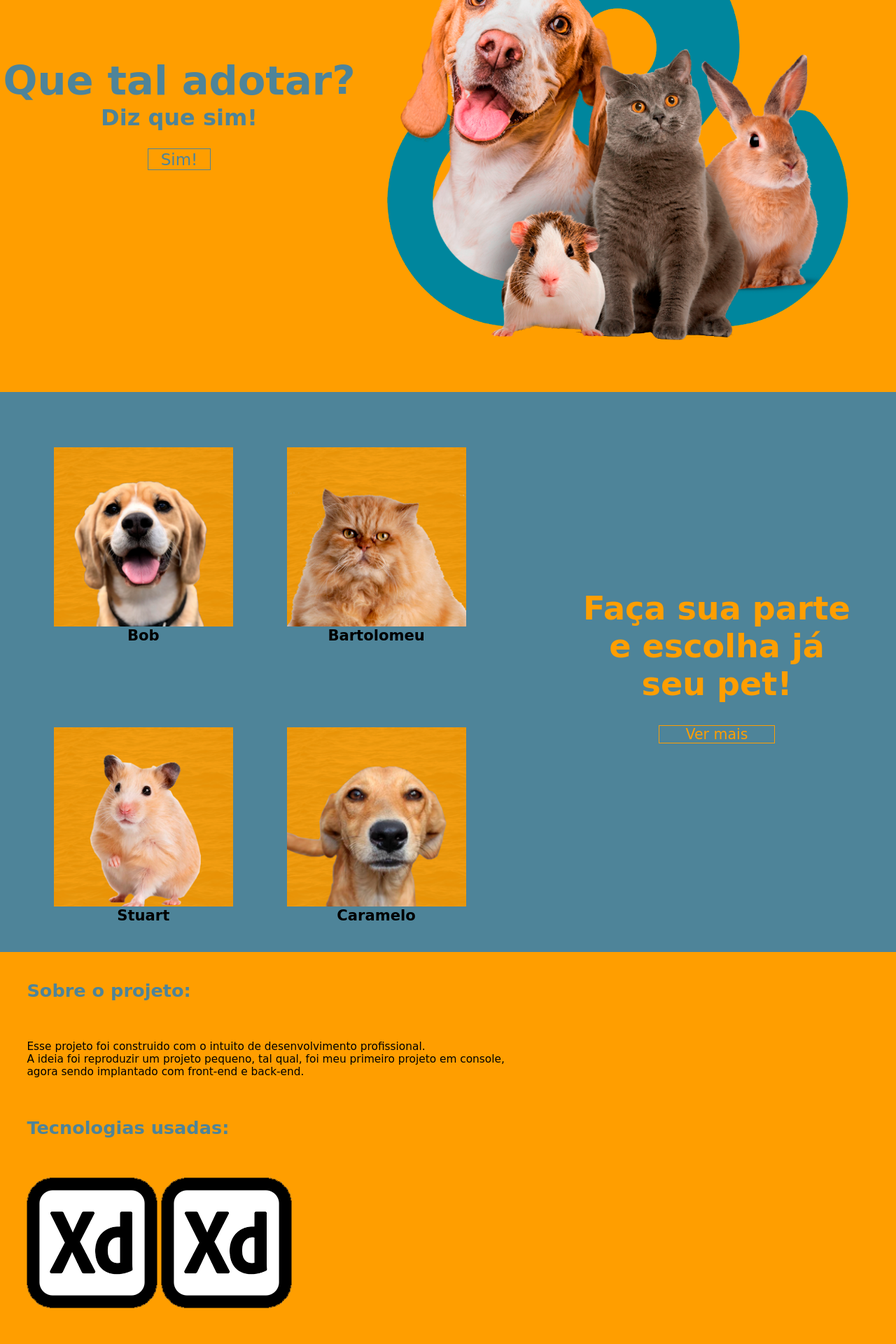
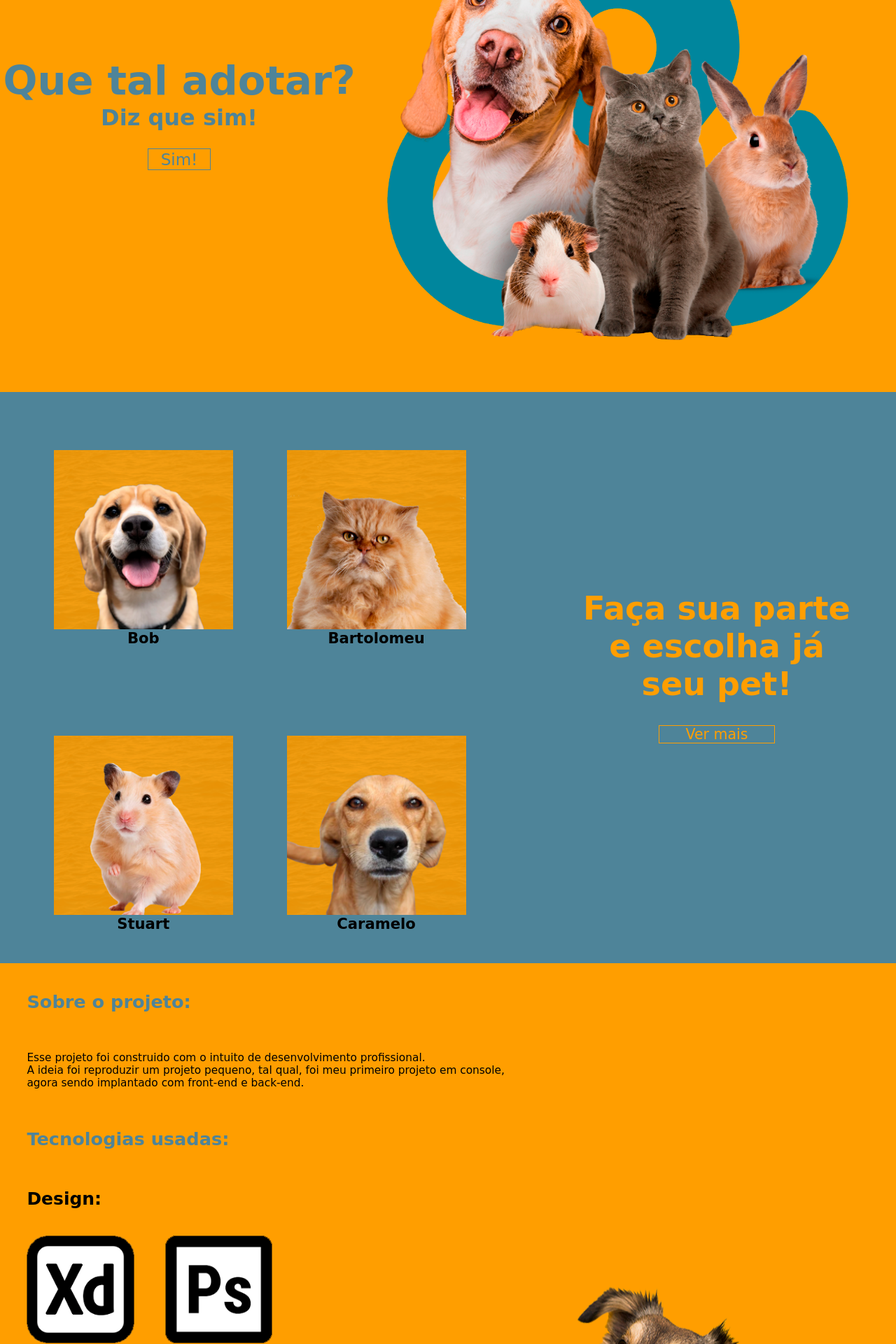
Before and after one commit to Davi-senna/PHP-ONG, a PHP site: page / in a window 1280 px wide. Shown: the part 240-2160 px from the top of the page at 70% size. Before the commit the page ends 2109 px from the top, so only its background shows below. Run offline with PHP 8.4, Linux system fonts and the light colour scheme; some web fonts are replaced.

Commit message:
Front-end pg home quase terminado, faltando apenas o javascript

```diff
--- a/index.css
+++ b/index.css
@@ -16,7 +16,7 @@ body{
     background-color: var(--cor-primaria);
 }
 
-header,ul,#button-login,#content-home,#home-text,.button-empty,#content-adoption,#adoption-image,#content-animal,.content-animal,#adoption-text{
+header,ul,#button-login,#content-home,#home-text,.button-empty,#content-adoption,#adoption-image,#content-animal,.content-animal,#adoption-text,#about-image,#fundoDog{
     display: flex;
 }
 
@@ -116,7 +116,6 @@ margin-left: 0.3vw;
 
 #content-adoption{
     background-color: var(--cor-secundaria);
-    height: 100vh;
 }
 
 #adoption-image{
@@ -168,6 +167,24 @@ margin-left: 0.3vw;
     margin-top: 7vh;
 }
 
-#about-image{
+.image-tec{
     margin-top: 7vh;
+    font-size: 1.3vw;
 }
+
+.image-tec img{
+    width: 12vw;
+    margin-right: 3vw;
+}
+
+.tec-title{
+    margin-bottom: 3vw;
+}
+
+#image-info{
+    width: 50vw;
+}
+
+#fundoDog img{
+    width: 40vw;
+}
--- a/index.php
+++ b/index.php
@@ -4,7 +4,6 @@ require_once("config.php");
 
 ?>
 
-<!DOCTYPE html>
 <html lang="pt-br">
 <head>
     <meta charset="UTF-8">
@@ -139,12 +138,47 @@ require_once("config.php");
 
         <h1 id="about-tec">Tecnologias usadas:</h1>
 
+
         <div id="about-image">
-             <figure class="image-tec" id="tec-design">
-                <img src="img/xd.png" alt="Imagem da logo do photoshop">
-                <img src="img/xd.png" alt="Imagem da logo do photoshop">
-             </figure>
+            <div id="image-info">
+
+                <figure class="image-tec" id="tec-design">
+
+                    <h2 class="tec-title">Design:</h2>
+
+                    <img src="img/xd.png" alt="Imagem da logo do adobe xd">
+
+                    <img src="img/photoshop.png" alt="Imagem da logo do photoshop">
+
+                </figure>
+
+                <figure class="image-tec" >
+
+                    <h2 class="tec-title">Front-end:</h2>
+
+                    <img src="img/html.png" alt="Imagem da logo do photoshop">
+
+                    <img src="img/css.png" alt="Imagem da logo do photoshop">
+
+                    <img src="img/javascript.png" alt="Imagem da logo do photoshop">
+
+                </figure>
+
+                <figure class="image-tec" >
+
+                    <h2 class="tec-title">Back-end:</h2>
+
+                    <img src="img/php.png" alt="Imagem da logo do photoshop">
+
+                    <img src="img/mysql.png" alt="Imagem da logo do photoshop">
+                    </figure>
+
+            </div>
+            <figure id="fundoDog">
+                <img src="img/fundoDog.png" alt="Imagem de fundo de um cachorro">
+            </figure>
         </div>
+
     </section>
 
 </body>
```
Also changed, not shown: img/css.png, img/front-view-of-beautiful-dog-with-copy-space.jpg (added), img/fundoDog.png (added), img/html.png.
